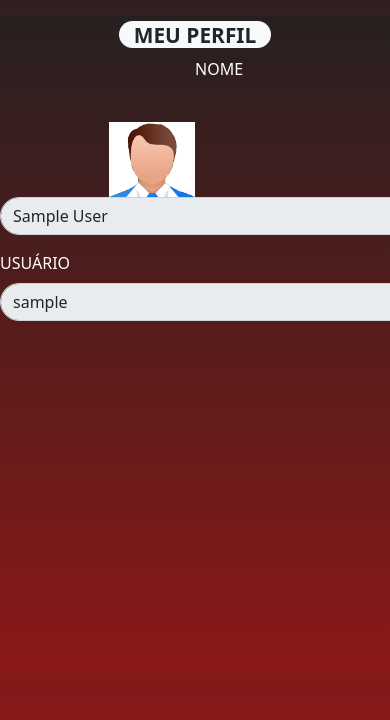
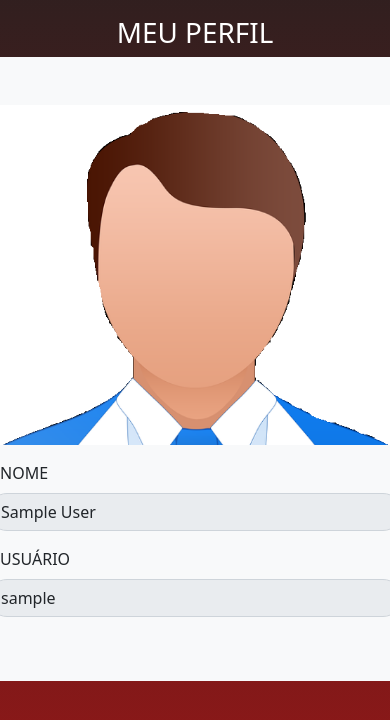
Before and after one commit to WebI-2020-2/socape, a PHP site: page /src/views/usuario/perfil.php in a window 390 px wide; the page is wider, and only the part inside the window is pictured. Shown: the part 88-808 px from the top of that part. Run offline with PHP 8.4, Linux system fonts and the light colour scheme; the visitor is signed in with stand-in values (Sample User, id 1); some libraries are stand-ins or nearby versions.

Commit message:
perfil responsivo

```diff
--- a/src/views/usuario/perfil.php
+++ b/src/views/usuario/perfil.php
@@ -1,23 +1,21 @@
 <?php
 session_start();
+?>
 
-if(!$_SESSION['logado']) header('Location: ./../../../login.php');
-
-require_once __DIR__ . '/../../controller/ClientesController.php';
-$clientes = new ClientesController();
-?>
-<!DOCTYPE html>
-<html lang="pt-br">
+<!doctype html>
+<html class="no-js" lang="pt-br">
 
 <head>
-    <meta charset="UTF-8">
+    <meta charset="utf-8" />
     <meta http-equiv="X-UA-Compatible" content="IE=edge">
-    <meta name="viewport" content="width=device-width, initial-scale=1.0">
-    <title>SOCAPE | Perfil</title>
+    <meta name="viewport" content="width=device-width, initial-scale=1.0" />
+    <title>SOCAPE | Venda</title>
 
-    <link href="https://cdn.jsdelivr.net/npm/bootstrap@5.0.1/dist/css/bootstrap.min.css" rel="stylesheet" integrity="sha384-+0n0xVW2eSR5OomGNYDnhzAbDsOXxcvSN1TPprVMTNDbiYZCxYbOOl7+AMvyTG2x" crossorigin="anonymous">
+    <link href="https://cdn.jsdelivr.net/npm/bootstrap@5.1.0/dist/css/bootstrap.min.css" rel="stylesheet" integrity="sha384-KyZXEAg3QhqLMpG8r+8fhAXLRk2vvoC2f3B09zVXn8CA5QIVfZOJ3BCsw2P0p/We" crossorigin="anonymous">
     <link href="./../../../public/css/estilos.css" rel="stylesheet">
+    <link rel="stylesheet" href="//code.jquery.com/ui/1.12.1/themes/base/jquery-ui.css">
     <script src="https://code.jquery.com/jquery-1.12.4.js"></script>
+    <script src="https://code.jquery.com/ui/1.12.1/jquery-ui.js"></script>
 </head>
 
 <body>
@@ -61,7 +59,7 @@ $clientes = new ClientesController();
                         <a class="nav-link dropdown-toggle" href="#" id="perfil" role="button" data-bs-toggle="dropdown" aria-expanded="false">MINHA CONTA</a>
                         <ul class="dropdown-menu dropdown-menu-lg-end" aria-labelledby="perfil">
                             <li>
-                                <h6 class="dropdown-header">Olá <?= $_SESSION['nome']; ?></h6>
+                                <h6 class="dropdown-header text-light">Olá <?= $_SESSION['nome']; ?></h6>
                             </li>
                             <li>
                                 <hr class="dropdown-divider">
@@ -75,25 +73,35 @@ $clientes = new ClientesController();
         </div>
     </nav>
 
-    <div id="containerlimitado">
-        <h1>
-            <span class="badge bg-light text-dark">MEU PERFIL</span>
-        </h1>
+    <main>
+        <section class="text-center container">
+            <div class="row">
+                <div class="col-lg-6 col-md-8 mx-auto">
+                    <h1 class="display-6">MEU PERFIL</h1>
+                </div>
+            </div>
+        </section>
 
-        <img id="imagemCadastro" src="./../../../public/imagens/usuario.png" align="left" />
-        <form action="" method="post">
-            <div class="mb-3">
-                <label class="form-label">NOME</label>
-                <input style="width: 130%" type="text" class="form-control" placeholder="NOME" value="<?= $_SESSION['nome'] ?>" disabled>
-            </div>
-            <div class="mb-3">
-                <label class="form-label">USUÁRIO</label>
-                <input style="width: 130%" type="text" class="form-control" placeholder="USUÁRIO" value="<?= $_SESSION['usuario'] ?>" disabled>
-            </div>
-        </form>
-    </div>
+        <div class="py-5 bg-light">
+            <section class="d-flex justify-content-center align-items-center text-dark">
+                <form>
+                    <div class="row mb-3">
+                        <img class="img-fluid w-100" src="./../../../public/imagens/usuario.png">
+                    </div>
+                    <div class="row mb-3">
+                        <label for="nome" class="form-label">NOME</label>
+                        <input type="text" placeholder="NOME" class="form-control" id="nome" value="<?= $_SESSION['nome'] ?>" disabled>
+                    </div>
+                    <div class="row mb-3">
+                        <label for="usuario" class="form-label">USUÁRIO</label>
+                        <input type="text" placeholder="USUÁRIO" class="form-control" id="usuario" value="<?= $_SESSION['usuario'] ?>" disabled>
+                    </div>
+                </form>
+            </section>
+        </div>
+    </main>
 
-    <script src="https://cdn.jsdelivr.net/npm/bootstrap@5.0.1/dist/js/bootstrap.bundle.min.js" integrity="sha384-gtEjrD/SeCtmISkJkNUaaKMoLD0//ElJ19smozuHV6z3Iehds+3Ulb9Bn9Plx0x4" crossorigin="anonymous"></script>
+    <script src="https://cdn.jsdelivr.net/npm/bootstrap@5.1.0/dist/js/bootstrap.bundle.min.js" integrity="sha384-U1DAWAznBHeqEIlVSCgzq+c9gqGAJn5c/t99JyeKa9xxaYpSvHU5awsuZVVFIhvj" crossorigin="anonymous"></script>
 </body>
 
 </html>
```
